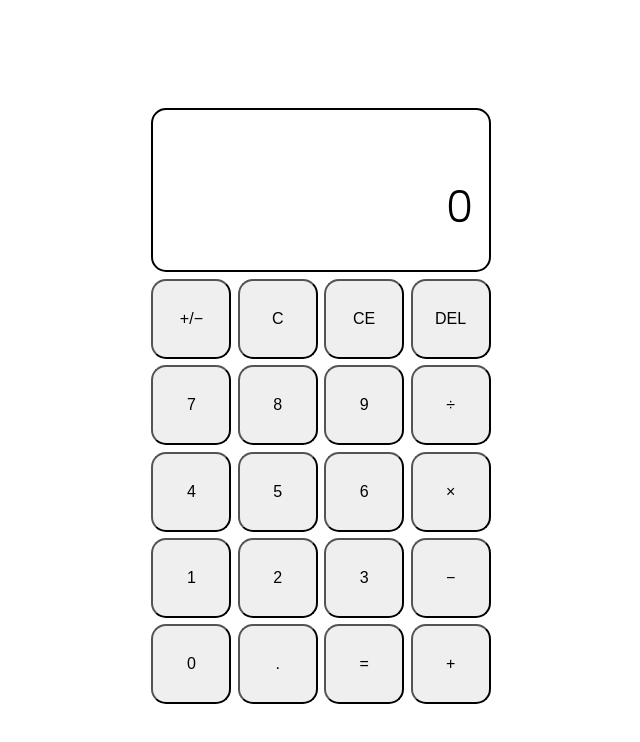
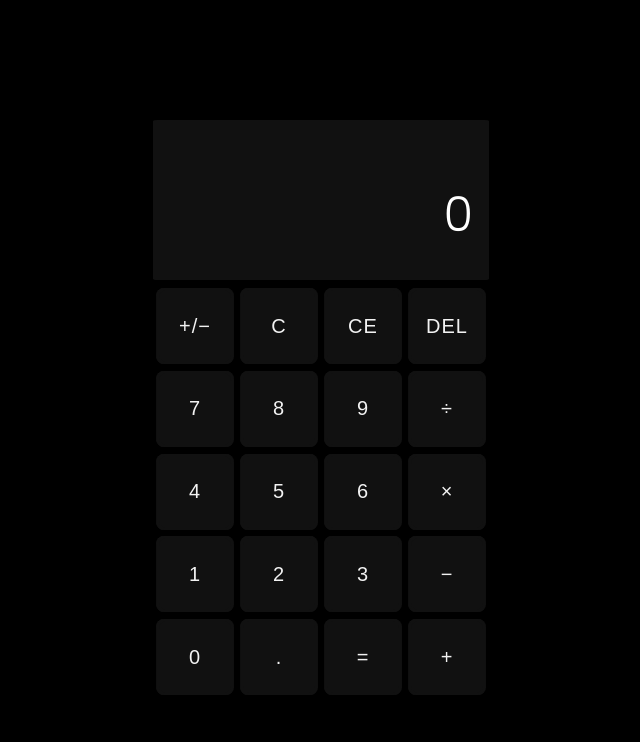
Before and after one commit to michael-hoang/top-project-calculator, a plain HTML site: page index.html in a window 1280 px wide. Shown: the whole page, without its empty margins (319-959 px from the left). Drawn offline with Linux system fonts and the light colour scheme.

Commit message:
Stylize calculator with dark background and rgb hover effect

```diff
--- a/assets/css/style.css
+++ b/assets/css/style.css
@@ -1,5 +1,6 @@
 html,
 body {
+    background-color: black;
     font-family: 'Poppins', sans-serif;
     height: 100%;
 }
@@ -12,11 +13,7 @@ body {
 }
 
 button {
-    border-radius: 15px;
-    font-size: 2vh;
-    height: 10vh;
-    margin: 0.4vh;
-    width: 10vh;
+    font-size: 2.5vh;
 }
 
 .buttons-row-container {
@@ -32,8 +29,10 @@ button {
 
 #display {
     align-items: end;
+    background: #111;
     border: 2px solid black;
-    border-radius: 15px;
+    border-radius: 2%;
+    color: white;
     display: flex;
     flex-direction: column;
     font-size: 2.5vh;
@@ -46,5 +45,77 @@ button {
 }
 
 #display-lower-text {
-    font-size: 5.5vh;
+    font-size: 6vh;
 }
+
+#display-upper-text {
+    height: 1%;
+}
+
+.outer {
+    margin: 1%;
+    background: #111;
+    position: relative;
+}
+
+.button {
+    border-radius: 10%;
+    height: 9.5vh;
+    width: 10.5vh;
+}
+
+.outer button, .outer span {
+    left: 50%;
+    position: absolute;
+    top: 50%;
+    transform: translate(-50%, -50%);
+}
+
+.outer button {
+    background-color: #111;
+    color: #f2f2f2;
+    outline: none;
+    border: none;
+    letter-spacing: 1px;
+    cursor: pointer;
+    z-index: 9;
+}
+
+.button button {
+    border-radius: 10%;
+    height: 9vh;
+    position: center;
+    width: 9vh;
+}
+
+.outer span {
+    height: 100%;
+    width: 100%;
+    background: inherit;
+    border-radius: 10%;
+}
+
+.outer .button span {
+    border-radius: 50px;
+}
+
+.outer:hover span:nth-child(1) {
+    filter: blur(7px);
+}
+
+.outer:hover span:nth-child(2) {
+    filter: blur(14px);
+}
+
+.outer:hover {
+    background: linear-gradient(#14ffe9, #ffeb3b, #ff00e0);
+    animation: rotate 1.5s linear infinite;
+}
+@keyframes rotate {
+    0% {
+        filter: hue-rotate(0deg);
+    }
+    100% {
+        filter: hue-rotate(360deg);
+    }
+}
--- a/assets/js/script.js
+++ b/assets/js/script.js
@@ -244,7 +244,7 @@ equalBtn.addEventListener('click', (event) => {
         result = operate(a, operator, bTemp);
     }
     result = result.toString();
-    if (result.length > 12) {
+    if (result.length > 11) {
         result = (+result).toExponential();
         result = limitDecimals(result);
     }
--- a/index.html
+++ b/index.html
@@ -21,34 +21,114 @@
     </div>
     <div id="buttons-container">
       <div class="buttons-row-container">
+        <div class="outer button">
           <button id="sign">&#43/&#8722</button>
+          <span></span>
+          <span></span>
+        </div>
+        <div class="outer button">
           <button id="clear">C</button>
+          <span></span>
+          <span></span>
+        </div>
+        <div class="outer button">
           <button id="clear-entry">CE</button>
+          <span></span>
+          <span></span>
+        </div>
+        <div class="outer button">
           <button id="delete">DEL</button>
+          <span></span>
+          <span></span>
+        </div>
       </div>
       <div class="buttons-row-container">
+        <div class="outer button">
           <button class="digits">7</button>
+          <span></span>
+          <span></span>
+        </div>
+        <div class="outer button">
           <button class="digits">8</button>
+          <span></span>
+          <span></span>
+        </div>
+        <div class="outer button">
           <button class="digits">9</button>
+          <span></span>
+          <span></span>
+        </div>
+        <div class="outer button">
           <button class="operators">&divide</button>
+          <span></span>
+          <span></span>
+        </div>
       </div>
       <div class="buttons-row-container">
+        <div class="outer button">
           <button class="digits">4</button>
+          <span></span>
+          <span></span>
+        </div>
+        <div class="outer button">
           <button class="digits">5</button>
+          <span></span>
+          <span></span>
+        </div>
+        <div class="outer button">
           <button class="digits">6</button>
+          <span></span>
+          <span></span>
+        </div>
+        <div class="outer button">
           <button class="operators">&#215</button>
+          <span></span>
+          <span></span>
+        </div>
       </div>
       <div class="buttons-row-container">
+        <div class="outer button">
           <button class="digits">1</button>
+          <span></span>
+          <span></span>
+        </div>
+        <div class="outer button">
           <button class="digits">2</button>
+          <span></span>
+          <span></span>
+        </div>
+        <div class="outer button">
           <button class="digits">3</button>
+          <span></span>
+          <span></span>
+        </div>
+        <div class="outer button">
           <button class="operators">&#8722</button>
+          <span></span>
+          <span></span>
+        </div>
       </div>
       <div class="buttons-row-container">
+        <div class="outer button">
           <button class="digits">0</button>
+          <span></span>
+          <span></span>
+        </div>
+        <div class="outer button">
           <button id="dot">.</button>
+          <span></span>
+          <span></span>
+        </div>
+        <div class="outer button">
           <button id="equal">=</button>
+          <span></span>
+          <span></span>
+        </div>
+        <div class="outer button">
           <button class="operators">&#43</button>
+          <span></span>
+          <span></span>
+        </div>
       </div>
     </div>
   </div>
```
Lines whose indentation alone changed are shown as unchanged.
